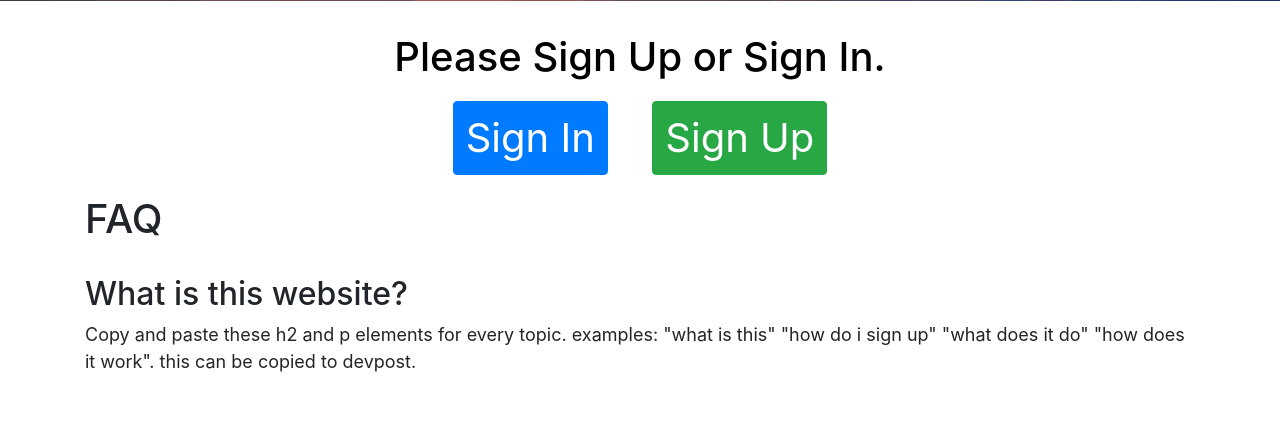
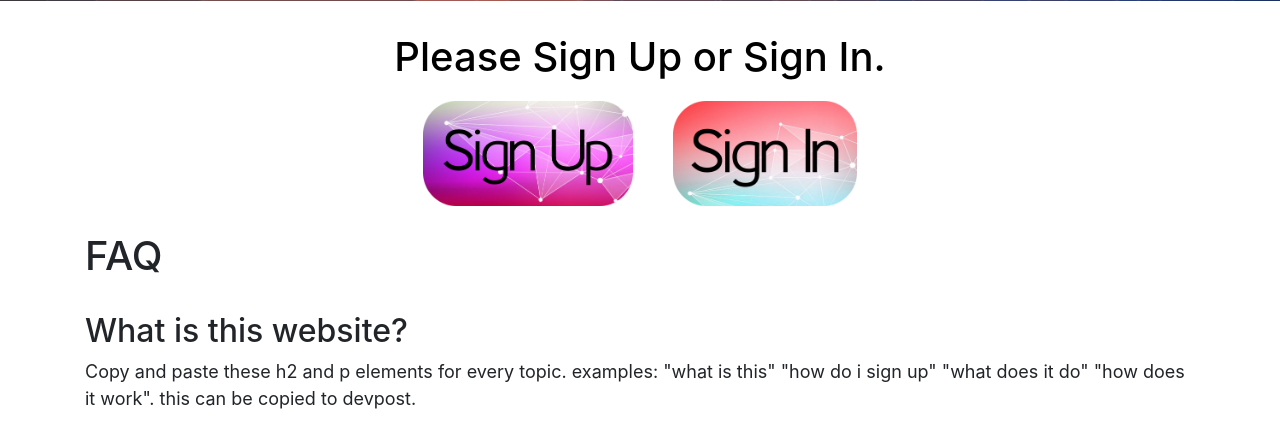
Before and after one commit to reticivis-net/pickhacks2019, a PHP site: page / in a window 1280 px wide. Shown: the part 799-1227 px from the top of the page. Before the commit the page ends 1171 px from the top, so only its background shows below. Run offline with PHP 8.4, Linux system fonts and the light colour scheme.

Commit message:
non-signed-in homepage done essentially

```diff
--- a/header.php
+++ b/header.php
@@ -11,7 +11,7 @@ if (!isset($root)) {
 ?>
 
     <meta charset="UTF-8">
-    <link rel="shortcut icon" href="/favicon.ico"/>
+    <link rel="shortcut icon" href="data/fcropped.png"/>
     <title><?php echo $title;?></title>
     <!-- meta -->
     <meta name="nnthingy" content="<?php echo $desc; ?>"/>
--- a/index.php
+++ b/index.php
@@ -5,7 +5,7 @@
     define("IN_VIEW",true); // sets document as valid
     $root = $_SERVER['DOCUMENT_ROOT'];
     $root = ".";
-    $title = "nnthingy";
+    $title = "asobey";
     $desc = "Homepage.";
     include $root.'/header.php';
     ?>
@@ -21,7 +21,7 @@
 <div class="portfolio-header jarallax jumbotron text-center" style="background-image: url('data/oui.png');">
         <span class="vertical-align2 animated fadeIn">
             <br>
-            <img alt="icon" src="/data/cropped.png" width="50%">
+            <img alt="icon" src="/data/cropped.png" class="header-image" width="50%">
             <br>
             <span class="h2 quicksand">a synthetic organic brain exploring you</span>
             <br>
@@ -34,7 +34,8 @@
             <span>
                 <span class="h1" style="color:black;">Please Sign Up or Sign In.</span>
                 <br>
-                <button type="button" class="btn btn-primary btn-xl" onclick="window.location.href='/sign-in/';">Sign In</button> <button type="button" class="btn btn-success btn-xl" onclick="window.location.href='/sign-up/';">Sign Up</button>
+                <!--<button type="button" class="btn btn-primary btn-xl" onclick="window.location.href='/sign-in/';">Sign In</button> <button type="button" class="btn btn-success btn-xl" onclick="window.location.href='/sign-up/';">Sign Up</button>-->
+                <a href="/sign-up"><div id="sign-up" class="button"></div></a><a href="/sign-in"><div class='button' id="sign-in"></div></a>
             </span>
         </div>
         <h1>FAQ</h1>
@@ -48,5 +49,20 @@
         speed: 0.2
     });
 </script>
+<script type="text/javascript">
+    <!--//--><![CDATA[//><!--
+    let images = [];
+    function preload() {
+        for (i = 0; i < preload.arguments.length; i++) {
+            images[i] = new Image();
+            images[i].src = preload.arguments[i]
+        }
+    }
+    preload(
+        "data/sign-up-hover",
+        "data/sign-in-hover"
+    )
+    //--><!]]>
+</script>
 </body>
 </html>
--- a/stylesheet.css
+++ b/stylesheet.css
@@ -170,11 +170,35 @@ html {
     margin:20px;
 }
 #sign-in{
-    background-image: url('LibraryTransparent.png');
-    height: 70px;
-    width: 120px;
+    background-size:     cover;                      /* <------ */
+    background-repeat:   no-repeat;
+    background-position: center center;
+    background-image: url('data/sign-in-normal.png');
+    height: 105px;
+    width: 184px;
 }
 
 #sign-in:hover {
-    background-image: url('LibraryHoverTrans.png');
+    background-image: url('data/sign-in-hover.png');
 }
+#sign-up{
+    background-size:     cover;                      /* <------ */
+    background-repeat:   no-repeat;
+    background-position: center center;
+    background-image: url('data/sign-up-normal.png');
+    height: 105px;
+    width: 210px;
+}
+
+#sign-up:hover {
+    background-image: url('data/sign-up-hover.png');
+}
+.button {
+    margin:20px;
+    display:inline-block;
+}
+@media only screen and (max-width: 800px) {
+    .header-image {
+        width: 80%;
+    }
+}
```
Also changed, not shown: sign-in/index.php (+4 -4 lines), sign-up/index.php (+4 -4 lines).
